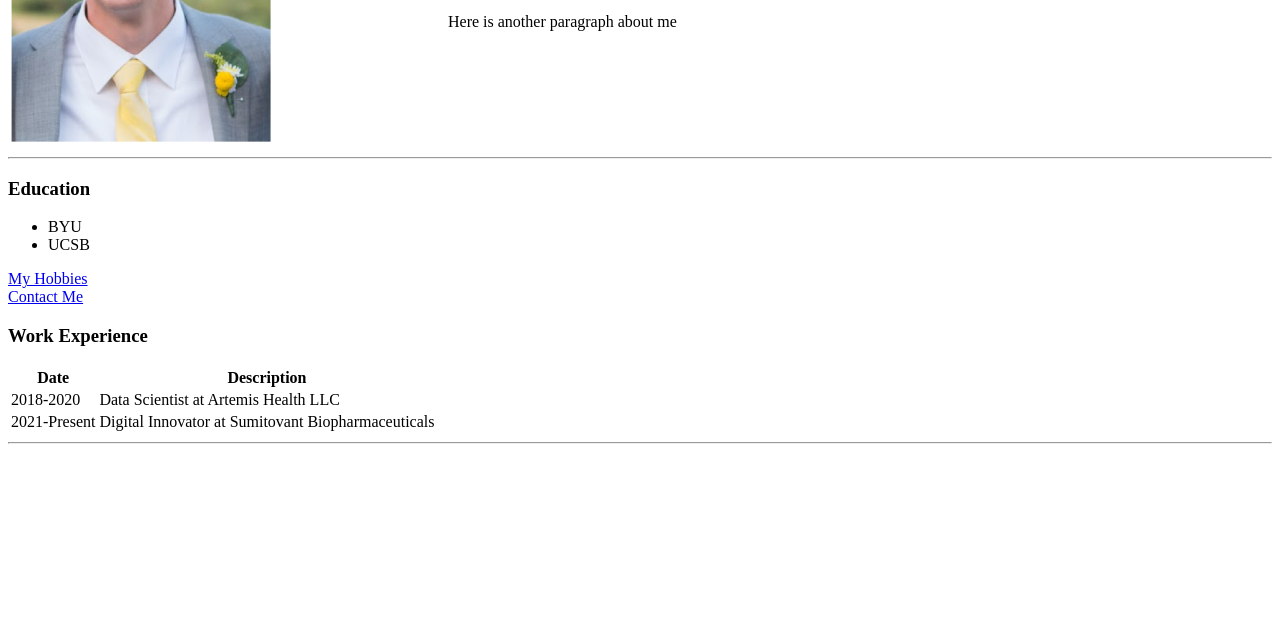
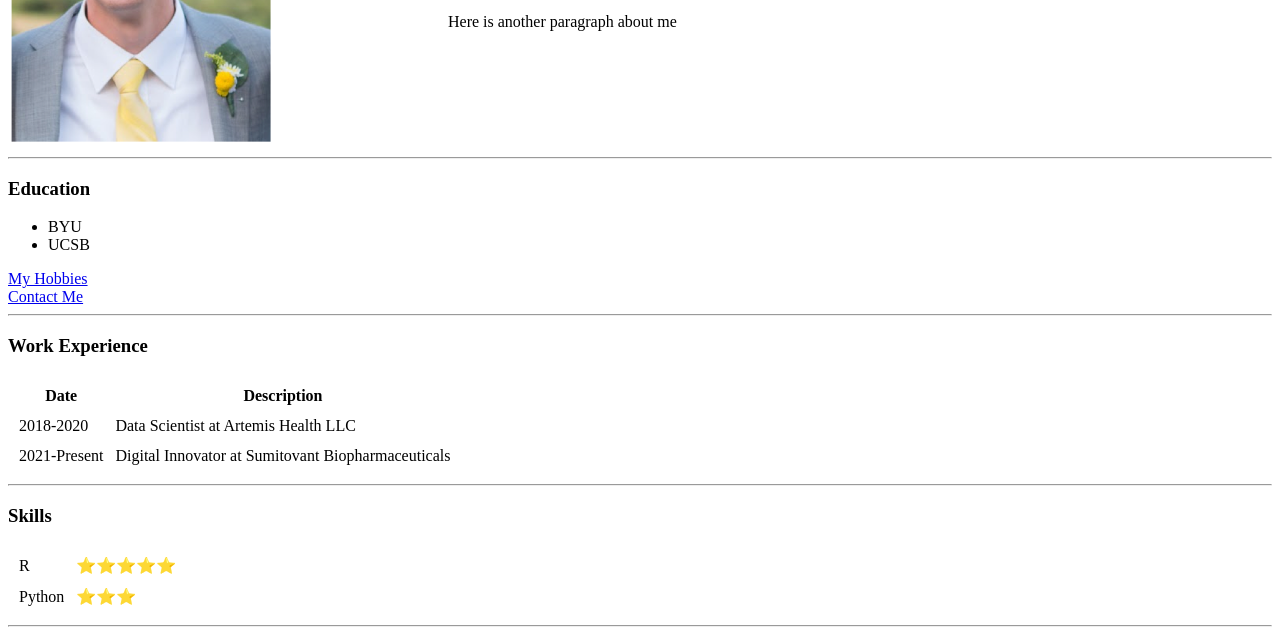
Before and after one commit to brysonrpope/cv, a plain HTML site: page index.html in a window 1280 px wide. Shown: the part 221-856 px from the top of the page. Before the commit the page ends 800 px from the top, so only its background shows below. Drawn offline with Linux system fonts and the light colour scheme.

Commit message:
almost done with html

```diff
--- a/index.html
+++ b/index.html
@@ -21,7 +21,6 @@
   </table>
 
   <hr>
-
   <h3> Education</h3>
   <ul>
     <li>BYU</li>
@@ -30,8 +29,10 @@
   <a href="hobbies.html">My Hobbies</a>
   <br>
   <a href="contact_me.html">Contact Me</a>
+
+  <hr>
   <h3>Work Experience</h3>
-  <table>
+  <table cellspacing="10px">
     <thead>
       <th>Date</th>
       <th>Description</th>
@@ -47,6 +48,21 @@
       </tr>
     </tbody>
   </table>
+
+  <hr>
+  <h3>Skills</h3>
+  <table cellspacing="10px">
+    <tbody>
+      <tr>
+        <td>R </td>
+        <td>⭐⭐⭐⭐⭐</td>
+      </tr>
+      <tr>
+        <td>Python </td>
+        <td>⭐⭐⭐</td>
+      </tr>
+    </tbody>
+  </table>
   <hr>
 </body>
 
```
